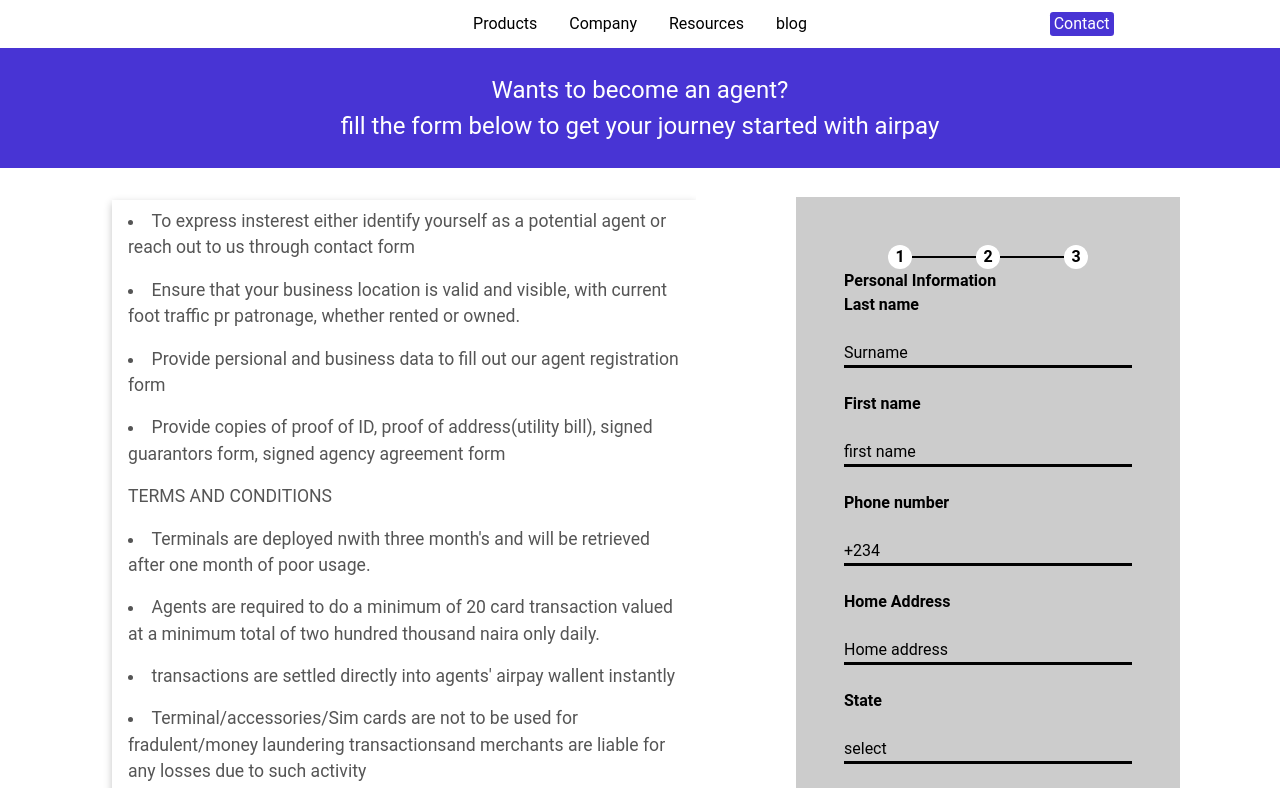
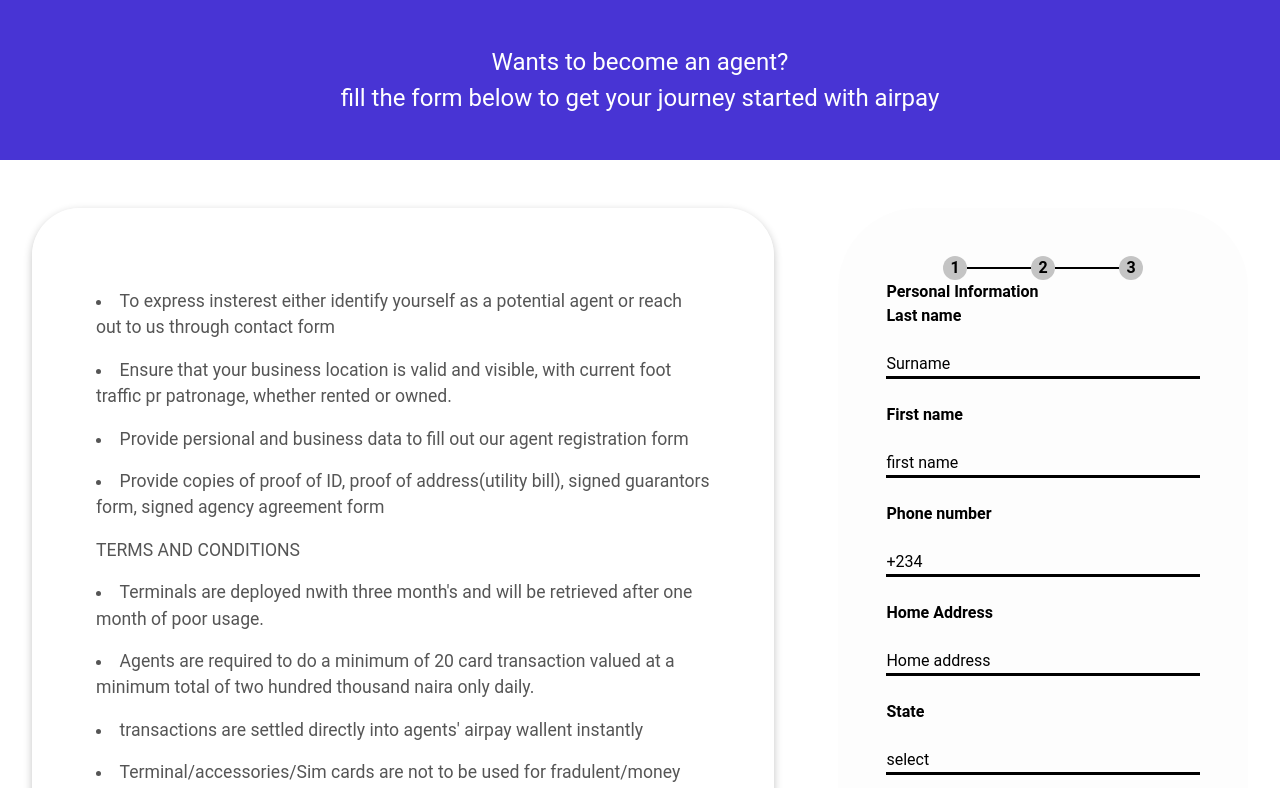
Before and after one commit to Atabo2023/Callphone-airpay-agent-form, a React (Vite) app: page / in a window 1280 px wide. Shown: the top 788 px of the page. Built offline with nearby package versions, Linux system fonts and the light colour scheme.

Commit message:
bUI modification

```diff
--- a/package.json
+++ b/package.json
@@ -10,6 +10,7 @@
     "preview": "vite preview"
   },
   "dependencies": {
+    "axios": "^1.7.2",
     "formik": "^2.4.6",
     "react": "^18.2.0",
     "react-dom": "^18.2.0",
--- a/src/App.css
+++ b/src/App.css
@@ -13,33 +13,50 @@
 .column1 {
   flex: 50%;
   /* background-color: #fff; */
-  box-shadow: rgba(0, 0, 0, 0.24) 0px 3px 8px;
+  /* box-shadow: rgba(0, 0, 0, 0.24) 0px 2px 6px; */
   background: #fff;
   margin-top: 2rem;
-  margin-left: 7rem;
+  /* margin-left: 2rem; */
   /* color:  */
+}
+
+.card {
+  margin: 2rem;
+  border: 1rem solid white;
+  border-radius: 3rem;
+  box-shadow: rgba(0, 0, 0, 0.24) 0px 3px 8px;
+}
+.card1 {
+  margin: 2rem;
+  height: 50vh;
+  border: 1rem solid white;
+  border-radius: 3rem;
+  box-shadow: rgba(0, 0, 0, 0.24) 0px 3px 8px;
 }
 
 .AgentsTerms {
   /* font-size: 1.2rem; */
   font-size: 1.1rem;
-  margin: 0.5rem 1rem;
+  /* margin: 0.5rem 1rem; */
   color: #555;
   display: flex;
   flex-direction: column;
   gap: 1rem;
+  padding: 2rem;
+  margin: 1rem;
 }
 
 .column2 {
   flex: 50%;
+  padding: 2rem;
   /* background-color: black; */
   /* height: 100vh; */
   /* margin-top: 0.4rem; */
 }
 
-h2 {
+/* h2 {
   margin-top: 2rem;
-}
+} */
 
 .form {
   /* background: linear-gradient(204deg, rgb(65, 80, 95) 0%, rgb(36, 37, 38) 100%); */
@@ -144,7 +161,7 @@
   /* display: inline-block; */
   /* flex-direction: column; */
   /* border-radius: 2px solid black; */
-  background-color: #fff;
+  background-color: #5555;
   width: 1.5rem;
   height: 1.5rem;
   color: black;
@@ -186,13 +203,14 @@
 .formBox {
   color: black;
   font-weight: bold;
-  background-color: #cccccc;
+  background-color: #f8f7f954;
   padding: 3rem;
-  width: 30vw;
+  width: 32vw;
   display: flex;
-  margin-top: 1.8rem;
+  /* margin-top: 1.8rem; */
   flex-direction: column;
   justify-content: center;
+  border-radius: 5rem;
 
   & .inputField {
     font-weight: normal;
@@ -213,7 +231,7 @@
   /* background-color: #ffe400; */
   background-color: rgb(72, 52, 212);
   color: #fff;
-  width: 23%;
+  width: 32%;
   /* padding: 5px 10px; */
   font-size: 20px;
   /* font-weight: 600; */
@@ -224,4 +242,5 @@
 
   margin: auto;
   margin-top: 1rem;
+  padding: 1.5rem;
 }
--- a/src/App.jsx
+++ b/src/App.jsx
@@ -1,6 +1,6 @@
 import React from "react";
 import "./App.css";
-import Navbar from "./assets/Components/Navbar";
+// import Navbar from "./assets/Components/Navbar";
 import Heading from "./assets/Components/Heading";
 import { Formik } from "formik";
 // import { Form } from "formik";
@@ -9,7 +9,7 @@
 const App = () => {
   return (
     <>
-      <Navbar />
+      {/* <Navbar /> */}
       <Heading />
       <Formik />
       <Form />
--- a/src/assets/Components/Form.jsx
+++ b/src/assets/Components/Form.jsx
@@ -1,9 +1,9 @@
-import Navbar from "./Navbar";
+// import Navbar from "./Navbar";
 import Heading from "./Heading";
 import { useFormik } from "formik";
 import App from "../../App";
-// import react from "react";
-import React, { useState, useRef, createRef } from "react";
+// import anxios from "anxios";
+import React, { useState, useRef, useEffect } from "react";
 
 const initialValues = {
   AgentFullName: "",
@@ -76,14 +76,19 @@
 
   // const handlekeyDown = e;
 
+  // getcountry= () => {
+  //   anxios.get (https://nigeria-states-towns-lga.onrender.com/api/all).then
+  // }
+
   return (
     <>
       <div className="row">
+        <div className="card">
           <div className="column1">
             <div className="AgentsTerms">
               <li className="terms">
-              To express insterest either identify yourself as a potential agent
-              or reach out to us through contact form
+                To express insterest either identify yourself as a potential
+                agent or reach out to us through contact form
               </li>
               <li>
                 Ensure that your business location is valid and visible, with
@@ -104,8 +109,9 @@
                 after one month of poor usage.
               </li>
               <li>
-              Agents are required to do a minimum of 20 card transaction valued
-              at a minimum total of two hundred thousand naira only daily.
+                Agents are required to do a minimum of 20 card transaction
+                valued at a minimum total of two hundred thousand naira only
+                daily.
               </li>
               <li>
                 transactions are settled directly into agents' airpay wallent
@@ -159,11 +165,10 @@
                 </label>
                 <br></br>
               </form>
-
-            <p></p>
             </div>
           </div>
-
+        </div>
+        {/* <div className="card1"> */}
         <div className="column2">
           <div className="form" onSubmit={handleSubmit}>
             {/* <form className="CallphoneAirpayAgentForm">
@@ -372,7 +377,7 @@
                 placeholder="NIN"
               />
               <br />
-              <button onClick={handleSubmit}>next</button>
+              <button onClick={handleSubmit}>Next</button>
             </form>
           </div>
         </div>
--- a/src/assets/Components/Heading.jsx
+++ b/src/assets/Components/Heading.jsx
@@ -6,14 +6,16 @@
       <div
         style={{
           backgroundColor: " #4834d4",
-          height: "15vh",
+          height: "20vh",
           display: "flex",
           flexDirection: "column",
           justifyContent: "center",
-          alignItems: "center",
+          // alignItems: "center",
+          textAlign: "center",
           fontFamily: "roboto",
           color: "#fff",
           fontSize: "1.5rem",
+          marginBottom: "1rem",
         }}
       >
         <h2>Wants to become an agent?</h2>
```
Also changed, not shown: 1 other file (tests, documents, lock files or other folders). Lines whose indentation alone changed are shown as unchanged.
